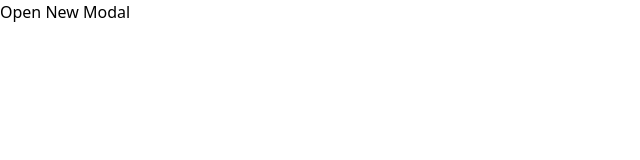
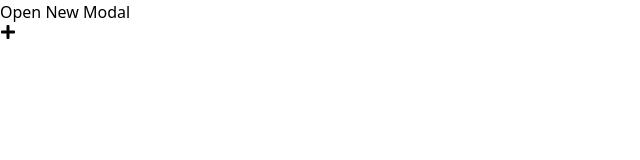
Before and after one commit to shoaibwaqar665/Clip-code, a React (Vite) app: page / in a window 1280 px wide. Shown: the top 160 px of the page, without its empty margins (0-640 px from the left). Built offline with nearby package versions, Linux system fonts and the light colour scheme.

Commit message:
Add plus sign on new modal

```diff
--- a/src/components/Clip.jsx
+++ b/src/components/Clip.jsx
@@ -1,6 +1,6 @@
 import React, { useState } from 'react';
 import Modal from 'react-modal';
-import { FaCopy, FaPaste } from 'react-icons/fa';
+import { FaCopy, FaPaste, FaPlus } from 'react-icons/fa';
 import './Clip.css';
 
 const ClipboardExample = () => {
@@ -63,7 +63,7 @@ const ClipboardExample = () => {
 					Entered Title: {enteredTitle}
 				</div>
 			)}
-			<button onClick={openNewModal}>Open New Modal</button>
+			<button onClick={openNewModal}>Open New Modal<FaPlus/></button>
 			<Modal
 				isOpen={isModalOpen}
 				onRequestClose={closeModal}
```
